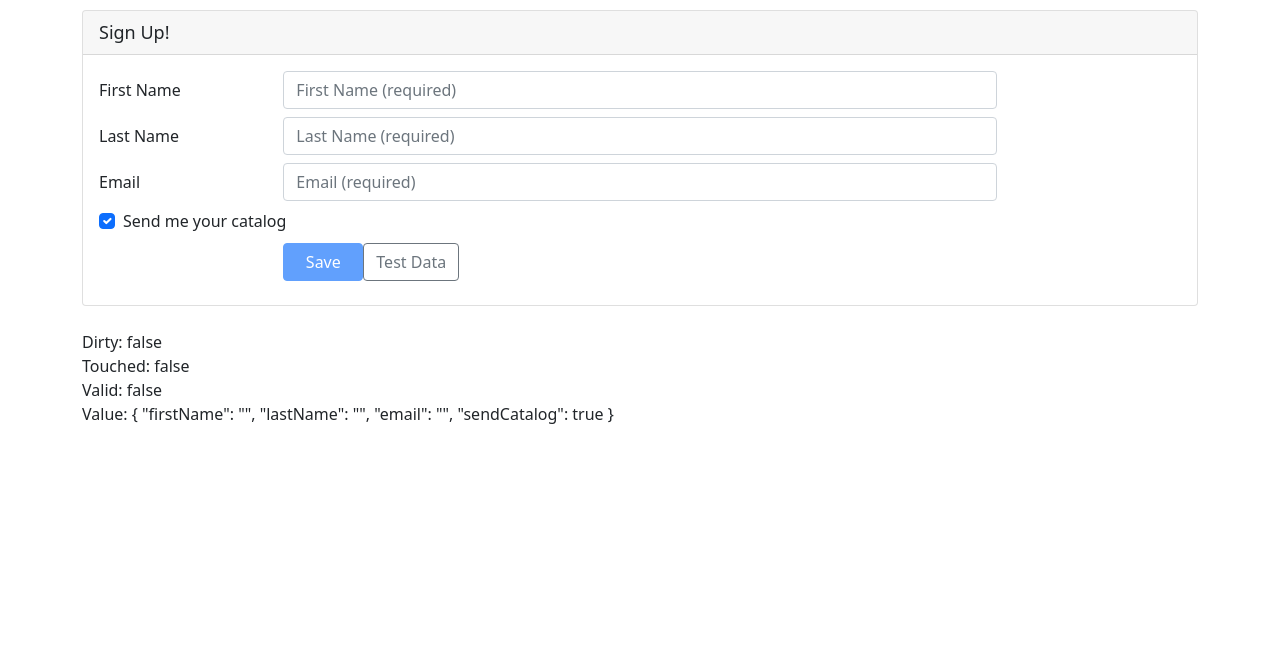
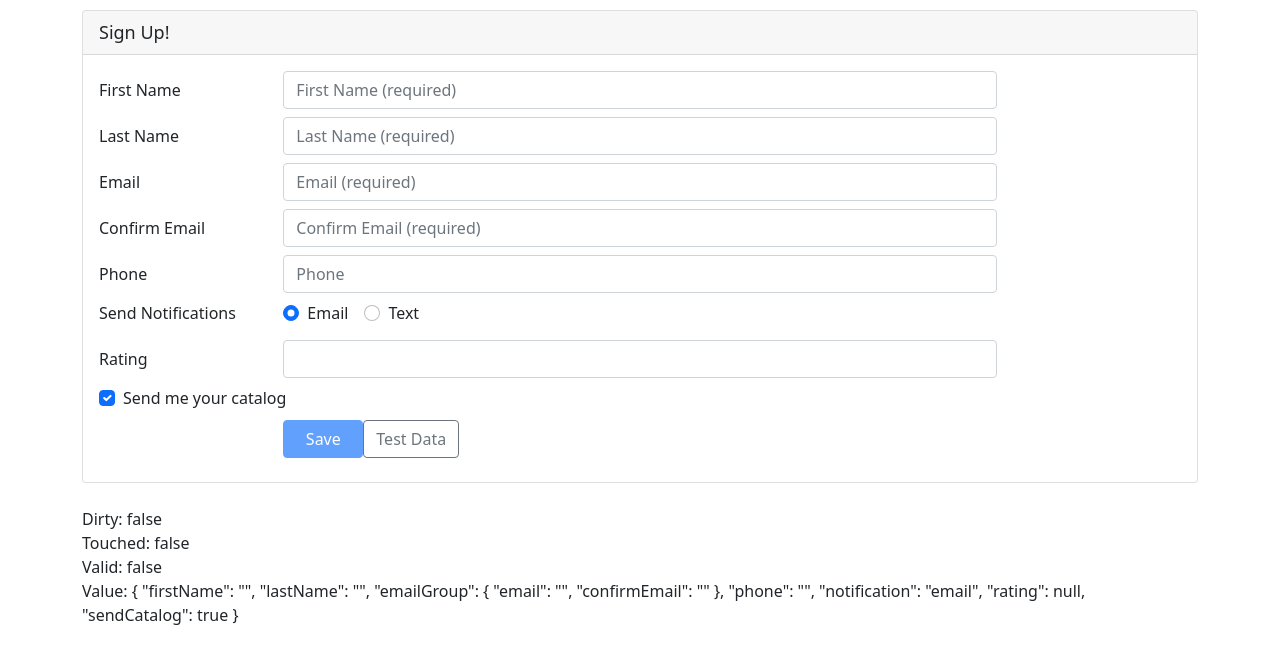
Before and after one commit to murattekbas/Angular-Reactive-Forms, an Angular app: page / in a window 1280 px wide. Shown: the top 664 px of the page. Built offline with nearby package versions, Linux system fonts and the light colour scheme.

Commit message:
Validation

```diff
--- a/src/app/customers/customer.component.html
+++ b/src/app/customers/customer.component.html
@@ -16,8 +16,6 @@
                  id="firstNameId"
                  type="text"
                  placeholder="First Name (required)"
-                 required
-                 minlength="3"
                  formControlName="firstName"
                  [ngClass]="{'is-invalid': (customerForm.get('firstName')?.touched || customerForm.get('firstName')?.dirty) && !customerForm.get('firstName')?.valid }" />
           <span class="invalid-feedback">
@@ -39,8 +37,6 @@
                  id="lastNameId"
                  type="text"
                  placeholder="Last Name (required)"
-                 required
-                 maxlength="50"
                  formControlName="lastName"
                  [ngClass]="{'is-invalid': (customerForm.get('lastName')?.touched || customerForm.get('lastName')?.dirty) && !customerForm.get('lastName')?.valid }" />
           <span class="invalid-feedback">
@@ -54,6 +50,7 @@
         </div>
       </div>
 
+      <div formGroupName="emailGroup">
         <div class="form-group row mb-2">
           <label class="col-md-2 col-form-label"
                  for="emailId">Email</label>
@@ -62,16 +59,105 @@
                    id="emailId"
                    type="email"
                    placeholder="Email (required)"
-                 required
-                 email
                    formControlName="email"
-                 [ngClass]="{'is-invalid': (customerForm.get('email')?.touched || customerForm.get('email')?.dirty) && !customerForm.get('email')?.valid }" />
+                   [ngClass]="{'is-invalid': customerForm.get('emailGroup')?.errors||((customerForm.get('emailGroup.email')?.touched || customerForm.get('emailGroup.email')?.dirty) && !customerForm.get('emailGroup.email')?.valid) }" />
             <span class="invalid-feedback">
-            <span *ngIf="customerForm.get('email')?.errors?.required">
+              <span *ngIf="customerForm.get('emailGroup.email')?.errors?.required">
                 Please enter your email address.
               </span>
-            <span *ngIf="customerForm.get('email')?.errors?.email">
+              <span *ngIf="customerForm.get('emailGroup.email')?.errors?.email">
                 Please enter a valid email address.
+              </span>
+            </span>
+          </div>
+        </div>
+
+        <div class="form-group row mb-2">
+          <label class="col-md-2 col-form-label"
+                 for="confirmEmailId">Confirm Email</label>
+          <div class="col-md-8">
+            <input class="form-control"
+                   id="confirmEmailId"
+                   type="email"
+                   placeholder="Confirm Email (required)"
+                   formControlName="confirmEmail"
+                   [ngClass]="{'is-invalid': customerForm.get('emailGroup')?.errors ||
+                                           ((customerForm.get('emailGroup.confirmEmail')?.touched ||
+                                            customerForm.get('emailGroup.confirmEmail')?.dirty) &&
+                                            !customerForm.get('emailGroup.confirmEmail')?.valid) }" />
+            <span class="invalid-feedback">
+              <span *ngIf="customerForm.get('emailGroup.confirmEmail')?.errors?.required">
+                Please confirm your email address.
+              </span>
+              <span *ngIf="customerForm.get('emailGroup')?.errors?.match">
+                The confirmation does not match the email address.
+              </span>
+            </span>
+          </div>
+        </div>
+      </div>
+
+
+
+
+
+  <div class="form-group row mb-2">
+    <label class="col-md-2 col-form-label"
+           for="phoneId">Phone</label>
+    <div class="col-md-8">
+      <input class="form-control"
+             id="phoneId"
+             type="tel"
+             placeholder="Phone"
+             formControlName="phone"
+             [ngClass]="{'is-invalid': !customerForm.get('phone')?.valid }" />
+      <span class="invalid-feedback">
+        <span *ngIf="customerForm.get('phone')?.errors?.required">
+          Please enter your phone number.
+        </span>
+      </span>
+    </div>
+  </div>
+
+  <div class="form-group row mb-2">
+    <label class="col-md-2 col-form-label pt-0">Send Notifications</label>
+    <div class="col-md-8">
+      <div class="form-check form-check-inline">
+        <label class="form-check-label">
+          <input class="form-check-input"
+                 type="radio"
+                 value="email"
+                 formControlName="notification"
+                 (click)="setNotification('email')">Email
+        </label>
+      </div>
+      <div class="form-check form-check-inline">
+        <label class="form-check-label">
+          <input class="form-check-input"
+                 type="radio"
+                 value="text"
+                 formControlName="notification"
+                 (click)="setNotification('text')">Text
+        </label>
+      </div>
+    </div>
+  </div>
+
+
+  <div class="form-group row mb-2">
+    <label class="col-md-2 col-form-label"
+           for="ratingId">Rating</label>
+    <div class="col-md-8">
+      <input class="form-control"
+             id="ratingId"
+             type="number"
+             formControlName="rating"
+             [ngClass]="{'is-invalid': (customerForm.get('rating')?.touched ||
+                                             customerForm.get('rating')?.dirty) &&
+                                             !customerForm.get('rating')?.valid }" />
+      <span class="invalid-feedback">
+        <span *ngIf="customerForm.get('rating')?.errors?.range">
+          Please rate your experience from 1 to 5.
         </span>
       </span>
     </div>
--- a/src/app/customers/customer.component.ts
+++ b/src/app/customers/customer.component.ts
@@ -1,7 +1,41 @@
 import { Component, OnInit } from '@angular/core';
-import { FormGroup,FormControl, FormBuilder } from '@angular/forms';
+import { FormGroup,FormControl, FormBuilder,Validators, AbstractControl, ValidatorFn } from '@angular/forms';
 
 import { Customer } from './customer';
+
+//Customer validator
+/* function ratinRange(c:AbstractControl): {[key:string]:boolean}|null {
+  if (c.value!==null&&(isNaN(c.value)|| c.value<1 || c.value>5)){
+    return {'range':true};
+  }
+  return null;
+
+} */
+
+//Custom validator with parameters - return ValidatorFn
+function ratingRange(min:number,max:number):ValidatorFn{
+  return (c:AbstractControl):{[key:string]:boolean}|null=>{
+    if (c.value!==null&&(isNaN(c.value)|| c.value<min || c.value>max)){
+      return {'range':true};
+    }
+    return null;
+  }
+}
+
+//Cross-field custom validator
+function emailMatcher(c: AbstractControl): { [key: string]: boolean } | null {
+  const emailControl= c.get('email');
+  const confirmControl= c.get('confirmEmail');
+
+  if (emailControl?.pristine || confirmControl?.pristine) {
+    return null;
+  }
+
+  if (emailControl?.value === confirmControl?.value) {
+    return null;
+  }
+  return { match: true };
+}
 
 @Component({
   selector: 'app-customer',
@@ -16,11 +50,18 @@
 
   ngOnInit(): void {
     //Form Model
+    //Array syntax is the one we use to set validation rules for the FormControl
     this.customerForm=this.fb.group({
-      firstName:'',
+      firstName:['',[Validators.required,Validators.minLength(3)]],
       // lastName:{value:'n/a',disabled:true},
-      lastName:'',
-      email:'',
+      lastName:['',[Validators.required,Validators.maxLength(50)]],
+      emailGroup:this.fb.group({
+        email:['',[Validators.required,Validators.email]],
+        confirmEmail:['',[Validators.required]]
+      },{validator:emailMatcher}),
+      phone:'',
+      notification:'email',
+      rating:[null,ratingRange(1,5)],
       sendCatalog:true,
     })
 
@@ -46,7 +87,24 @@
       firstName:'Jack',
       lastName:'Harkness',
       email:'jack@torchwood.com',
+      rating:null,
       sendCatalog:false
     });
+
+
   }
+
+
+  //Adjusting validation rule at runtime
+  setNotification(notifyVia:string):void{
+    const phoneControl=this.customerForm.get('phone');
+    if (notifyVia==='text'){
+      phoneControl?.setValidators(Validators.required);
+    }else{
+      phoneControl?.clearValidators();
+    }
+    phoneControl?.updateValueAndValidity();
+
+  }
+
 }
```
Lines whose indentation alone changed are shown as unchanged.
